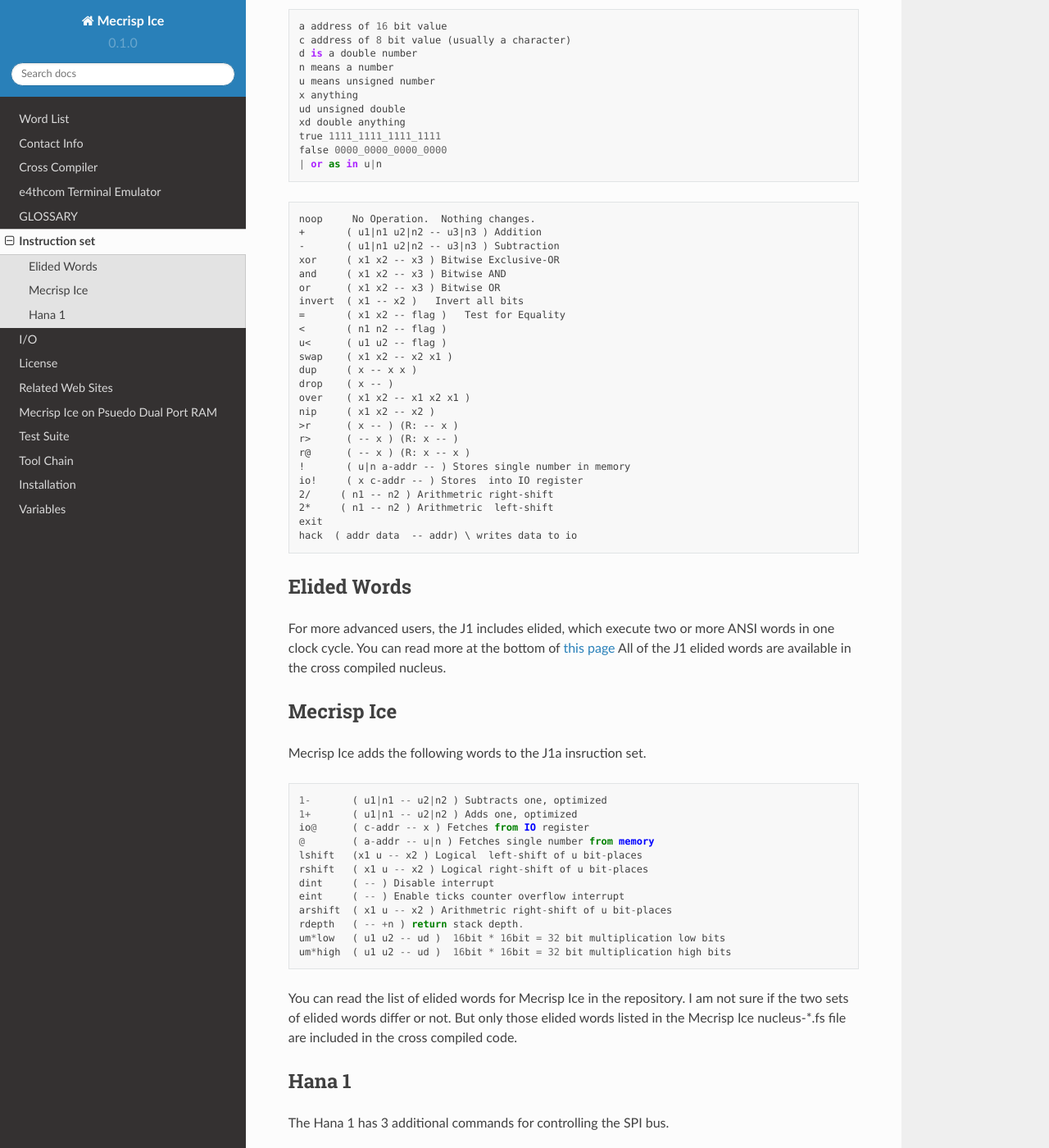
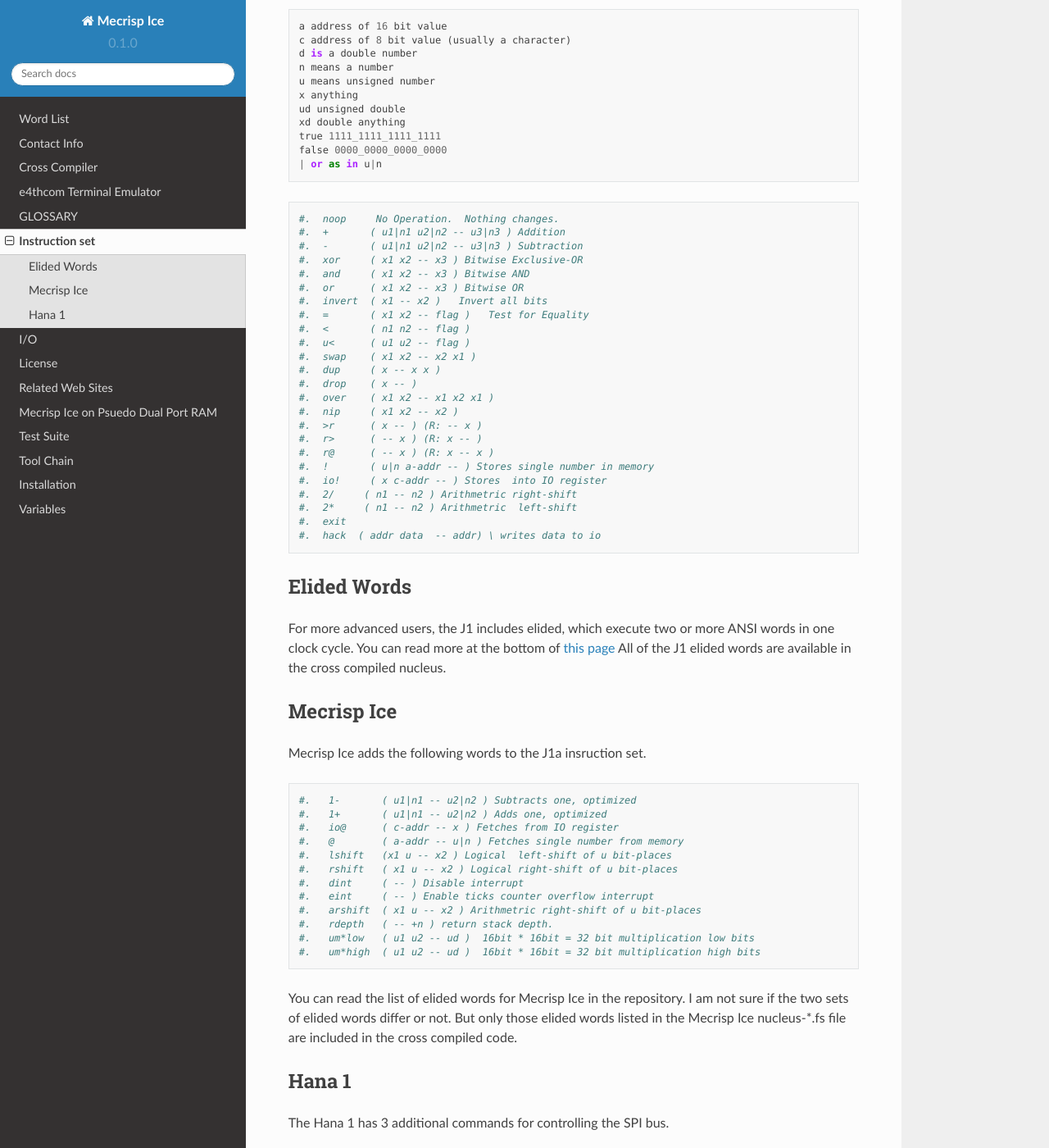
Before and after one commit to PythonLinks/Mecrisp-Ice, a Sphinx documentation site: the page built from docs/source/instruction-set.rst, in a window 1280 px wide and 1400 px high, scrolled down 269 px. Shown: the whole window at 82% size. Built offline with Sphinx 7.4.7 and the Read the Docs theme 2.0.0, drawn with Linux system fonts in a browser that asks for light colours; some of the changed text lies outside the part shown.

Commit message:
Added numbering to instruction-set.rst
This lets one see how many instructions there are.

```diff
--- a/docs/source/instruction-set.rst
+++ b/docs/source/instruction-set.rst
@@ -22,30 +22,30 @@
 
 ::
 
- noop     No Operation.  Nothing changes.
- +       ( u1|n1 u2|n2 -- u3|n3 ) Addition
- -       ( u1|n1 u2|n2 -- u3|n3 ) Subtraction
- xor     ( x1 x2 -- x3 ) Bitwise Exclusive-OR
- and     ( x1 x2 -- x3 ) Bitwise AND
- or      ( x1 x2 -- x3 ) Bitwise OR
- invert  ( x1 -- x2 )   Invert all bits
- =       ( x1 x2 -- flag )   Test for Equality
- <       ( n1 n2 -- flag )
- u<      ( u1 u2 -- flag )
- swap    ( x1 x2 -- x2 x1 )
- dup     ( x -- x x )
- drop    ( x -- )
- over    ( x1 x2 -- x1 x2 x1 )
- nip     ( x1 x2 -- x2 )
- >r      ( x -- ) (R: -- x )
- r>      ( -- x ) (R: x -- )
- r@      ( -- x ) (R: x -- x )
- !       ( u|n a-addr -- ) Stores single number in memory
- io!     ( x c-addr -- ) Stores  into IO register
- 2/     ( n1 -- n2 ) Arithmetric right-shift
- 2*     ( n1 -- n2 ) Arithmetric  left-shift
- exit
- hack  ( addr data  -- addr) \ writes data to io
+#.  noop     No Operation.  Nothing changes.
+#.  +       ( u1|n1 u2|n2 -- u3|n3 ) Addition
+#.  -       ( u1|n1 u2|n2 -- u3|n3 ) Subtraction
+#.  xor     ( x1 x2 -- x3 ) Bitwise Exclusive-OR
+#.  and     ( x1 x2 -- x3 ) Bitwise AND
+#.  or      ( x1 x2 -- x3 ) Bitwise OR
+#.  invert  ( x1 -- x2 )   Invert all bits
+#.  =       ( x1 x2 -- flag )   Test for Equality
+#.  <       ( n1 n2 -- flag )
+#.  u<      ( u1 u2 -- flag )
+#.  swap    ( x1 x2 -- x2 x1 )
+#.  dup     ( x -- x x )
+#.  drop    ( x -- )
+#.  over    ( x1 x2 -- x1 x2 x1 )
+#.  nip     ( x1 x2 -- x2 )
+#.  >r      ( x -- ) (R: -- x )
+#.  r>      ( -- x ) (R: x -- )
+#.  r@      ( -- x ) (R: x -- x )
+#.  !       ( u|n a-addr -- ) Stores single number in memory
+#.  io!     ( x c-addr -- ) Stores  into IO register
+#.  2/     ( n1 -- n2 ) Arithmetric right-shift
+#.  2*     ( n1 -- n2 ) Arithmetric  left-shift
+#.  exit
+#.  hack  ( addr data  -- addr) \ writes data to io
 
 Elided Words
 ------------
@@ -62,18 +62,18 @@
 
 ::
 
-  1-       ( u1|n1 -- u2|n2 ) Subtracts one, optimized
-  1+       ( u1|n1 -- u2|n2 ) Adds one, optimized
-  io@      ( c-addr -- x ) Fetches from IO register
-  @        ( a-addr -- u|n ) Fetches single number from memory
-  lshift   (x1 u -- x2 ) Logical  left-shift of u bit-places
-  rshift   ( x1 u -- x2 ) Logical right-shift of u bit-places
-  dint     ( -- ) Disable interrupt
-  eint     ( -- ) Enable ticks counter overflow interrupt
-  arshift  ( x1 u -- x2 ) Arithmetric right-shift of u bit-places
-  rdepth   ( -- +n ) return stack depth.
-  um*low   ( u1 u2 -- ud )  16bit * 16bit = 32 bit multiplication low bits
-  um*high  ( u1 u2 -- ud )  16bit * 16bit = 32 bit multiplication high bits
+#.   1-       ( u1|n1 -- u2|n2 ) Subtracts one, optimized
+#.   1+       ( u1|n1 -- u2|n2 ) Adds one, optimized
+#.   io@      ( c-addr -- x ) Fetches from IO register
+#.   @        ( a-addr -- u|n ) Fetches single number from memory
+#.   lshift   (x1 u -- x2 ) Logical  left-shift of u bit-places
+#.   rshift   ( x1 u -- x2 ) Logical right-shift of u bit-places
+#.   dint     ( -- ) Disable interrupt
+#.   eint     ( -- ) Enable ticks counter overflow interrupt
+#.   arshift  ( x1 u -- x2 ) Arithmetric right-shift of u bit-places
+#.   rdepth   ( -- +n ) return stack depth.
+#.   um*low   ( u1 u2 -- ud )  16bit * 16bit = 32 bit multiplication low bits
+#.   um*high  ( u1 u2 -- ud )  16bit * 16bit = 32 bit multiplication high bits
 
 You can read the list of elided words for Mecrisp Ice in the repository.
 I am not sure if the two sets of elided words differ or not.
@@ -86,8 +86,8 @@
 
 ::
 
-  spi@   ( -- data )   Read a 16 bit value from SPI.
-  spi!  ( data addr -- )  Write a 16 bit value to SPI.
-  cs-   ( -- )  Turn off chip select for the FLASH.
+#.   spi@   ( -- data )   Read a 16 bit value from SPI.
+#.   spi!  ( data addr -- )  Write a 16 bit value to SPI.
+#.   cs-   ( -- )  Turn off chip select for the FLASH.
 
 Flash chip select is turned on automatically when writing to FLASH.
```
